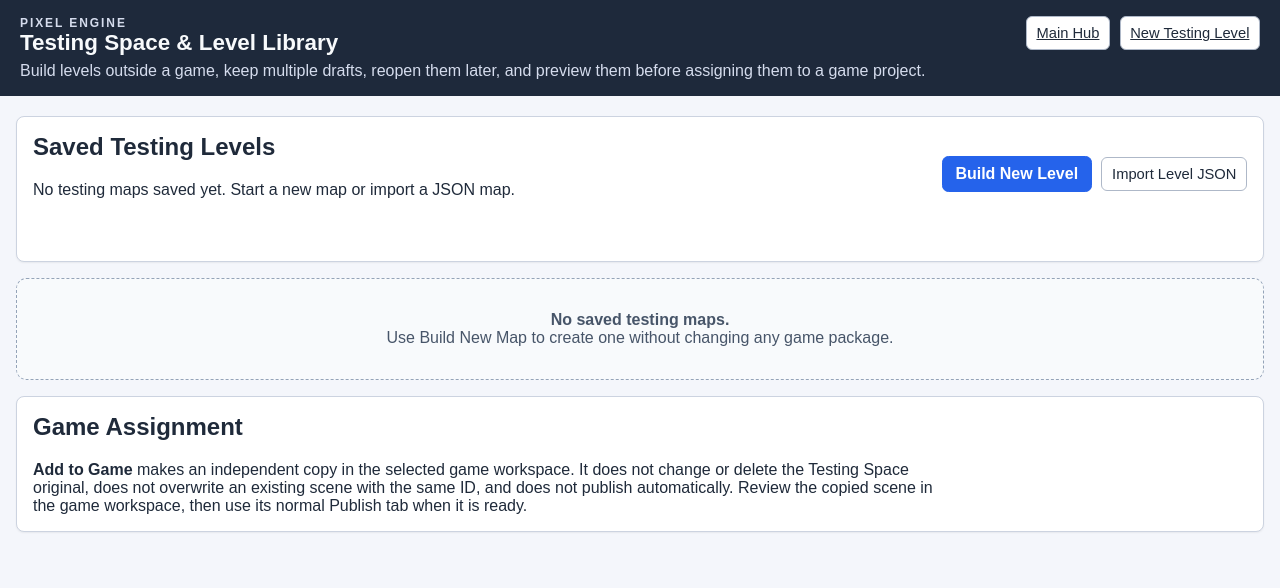
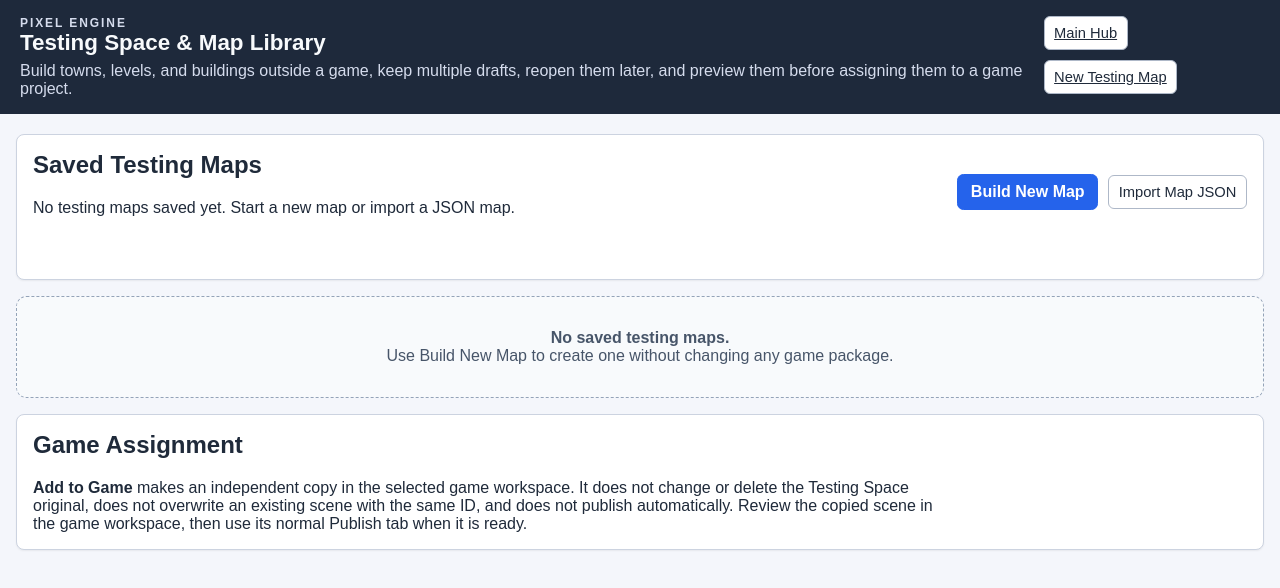
Before and after one commit to cm5wxjmcpv-bit/Game-v2, a website with bundled scripts: page builder/testing-space.html in a window 1280 px wide. Built offline with nearby package versions, Linux system fonts and the light colour scheme.

Commit message:
Rename Testing Space library for all map types

```diff
--- a/builder/testing-space.html
+++ b/builder/testing-space.html
@@ -3,7 +3,7 @@
 <head>
   <meta charset="UTF-8" />
   <meta name="viewport" content="width=device-width, initial-scale=1.0" />
-  <title>Testing Space & Level Library</title>
+  <title>Testing Space & Map Library</title>
   <link rel="stylesheet" href="style.css" />
   <link rel="stylesheet" href="testing-space.css" />
 </head>
@@ -11,24 +11,24 @@
   <header class="site-header testing-header">
     <div>
       <p class="testing-kicker">PIXEL ENGINE</p>
-      <h1>Testing Space & Level Library</h1>
-      <p>Build levels outside a game, keep multiple drafts, reopen them later, and preview them before assigning them to a game project.</p>
+      <h1>Testing Space & Map Library</h1>
+      <p>Build towns, levels, and buildings outside a game, keep multiple drafts, reopen them later, and preview them before assigning them to a game project.</p>
     </div>
     <div class="testing-header-actions">
       <a class="file-label" href="../">Main Hub</a>
-      <a class="file-label" href="testing-editor.html?testing=new">New Testing Level</a>
+      <a class="file-label" href="testing-editor.html?testing=new">New Testing Map</a>
     </div>
   </header>
 
   <main class="testing-shell">
     <section class="panel testing-summary-panel">
       <div>
-        <h2>Saved Testing Levels</h2>
+        <h2>Saved Testing Maps</h2>
         <p id="testingSummary">Loading testing library…</p>
       </div>
       <div class="testing-summary-actions">
-        <a class="testing-primary-link" href="testing-editor.html?testing=new">Build New Level</a>
-        <label for="testingImportInput" class="file-label">Import Level JSON</label>
+        <a class="testing-primary-link" href="testing-editor.html?testing=new">Build New Map</a>
+        <label for="testingImportInput" class="file-label">Import Map JSON</label>
         <input id="testingImportInput" type="file" accept="application/json" />
       </div>
       <p id="testingMessage" class="message" role="status" aria-live="polite"></p>
@@ -46,12 +46,12 @@
     <form id="testingAddForm" class="testing-add-form">
       <div>
         <p class="testing-kicker">COPY TO GAME WORKSPACE</p>
-        <h2 id="testingAddHeading">Add Testing Level to Game</h2>
+        <h2 id="testingAddHeading">Add Testing Map to Game</h2>
         <p id="testingAddLevelLabel" class="testing-add-level-label"></p>
       </div>
       <label class="field-label" for="testingAddGameSelect">Game Project</label>
       <select id="testingAddGameSelect" class="text-input" required></select>
-      <p class="small">This creates a separate game copy and stages its world registration and used custom textures. Your Testing Space level remains independent.</p>
+      <p class="small">This creates a separate game copy and stages its world registration and used custom textures. Your Testing Space map remains independent.</p>
       <p id="testingAddStatus" class="message" role="status" aria-live="polite"></p>
       <div class="testing-add-actions">
         <button id="testingAddCancelBtn" type="button" class="secondary-btn">Cancel</button>
```
